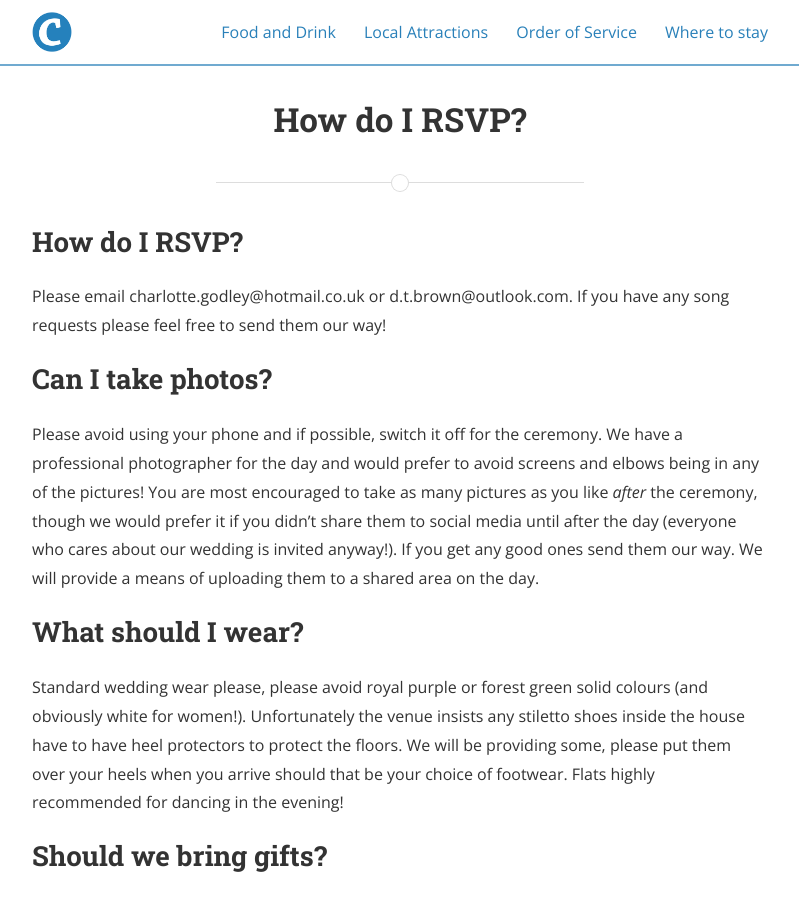
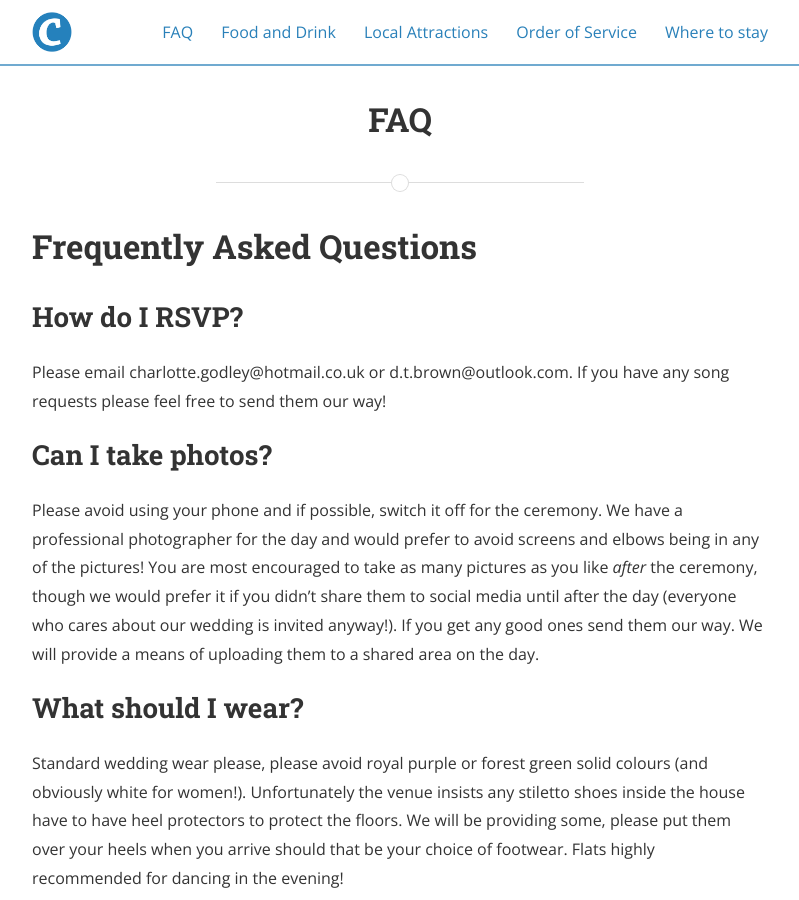
Before and after one commit to Godley/wedding-website, a Jekyll site: the page built from faqs.md, in a window 1280 px wide and 900 px high. Shown: the whole window, without its empty margins (240-1039 px from the left). Built offline with Jekyll 4.4.1, drawn with Linux system fonts in a browser that asks for light colours; nearby versions of some CDN libraries; our own code applies the rules of GitHub Pages for plain Markdown files.

Commit message:
faq page

```diff
--- a/faqs.md
+++ b/faqs.md
@@ -1,3 +1,11 @@
+---
+layout: page
+title: FAQ
+permalink: /faq/
+main_nav: true
+---
+# Frequently Asked Questions
+
 ## How do I RSVP?
 Please email charlotte.godley@hotmail.co.uk or d.t.brown@outlook.com. If you have any song requests please feel free to send them our way!
 
```
